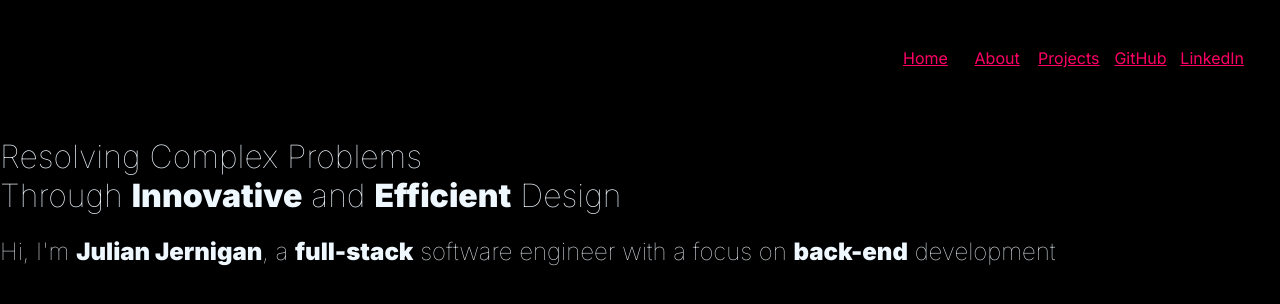
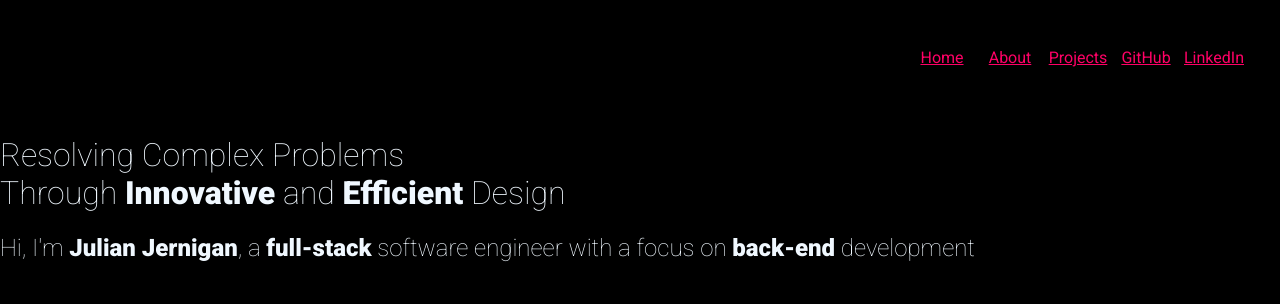
Before and after one commit to Job85/simplistic-portfolio, a Next.js app: page / in a window 1280 px wide. Shown: the top 304 px of the page. Built offline with nearby package versions, Linux system fonts and the light colour scheme.

Commit message:
imported Roboto font created variable roboto w/100, 400, 900 weight; normal style; latin subsets and swap display; gave body roboto className

```diff
--- a/src/app/layout.js
+++ b/src/app/layout.js
@@ -1,8 +1,13 @@
-import { Inter } from 'next/font/google';
+import { Roboto } from 'next/font/google';
 import './globals.css';
 import NavBar from './components/Nav/NavBar';
 
-const inter = Inter({ subsets: ['latin'] })
+const roboto = Roboto({
+  weight: ['100', '400', '900'],
+  style: ['normal'],
+  subsets: ['latin'],
+  display: 'swap'
+})
 
 export const metadata = {
   title: "Julian's Portfolio",
@@ -12,7 +17,7 @@ export const metadata = {
 export default function RootLayout({ children }) {
   return (
     <html lang="en">
-      <body className={inter.className}>
+      <body className={roboto.className}>
         <NavBar />
         {children}
       </body>
```
